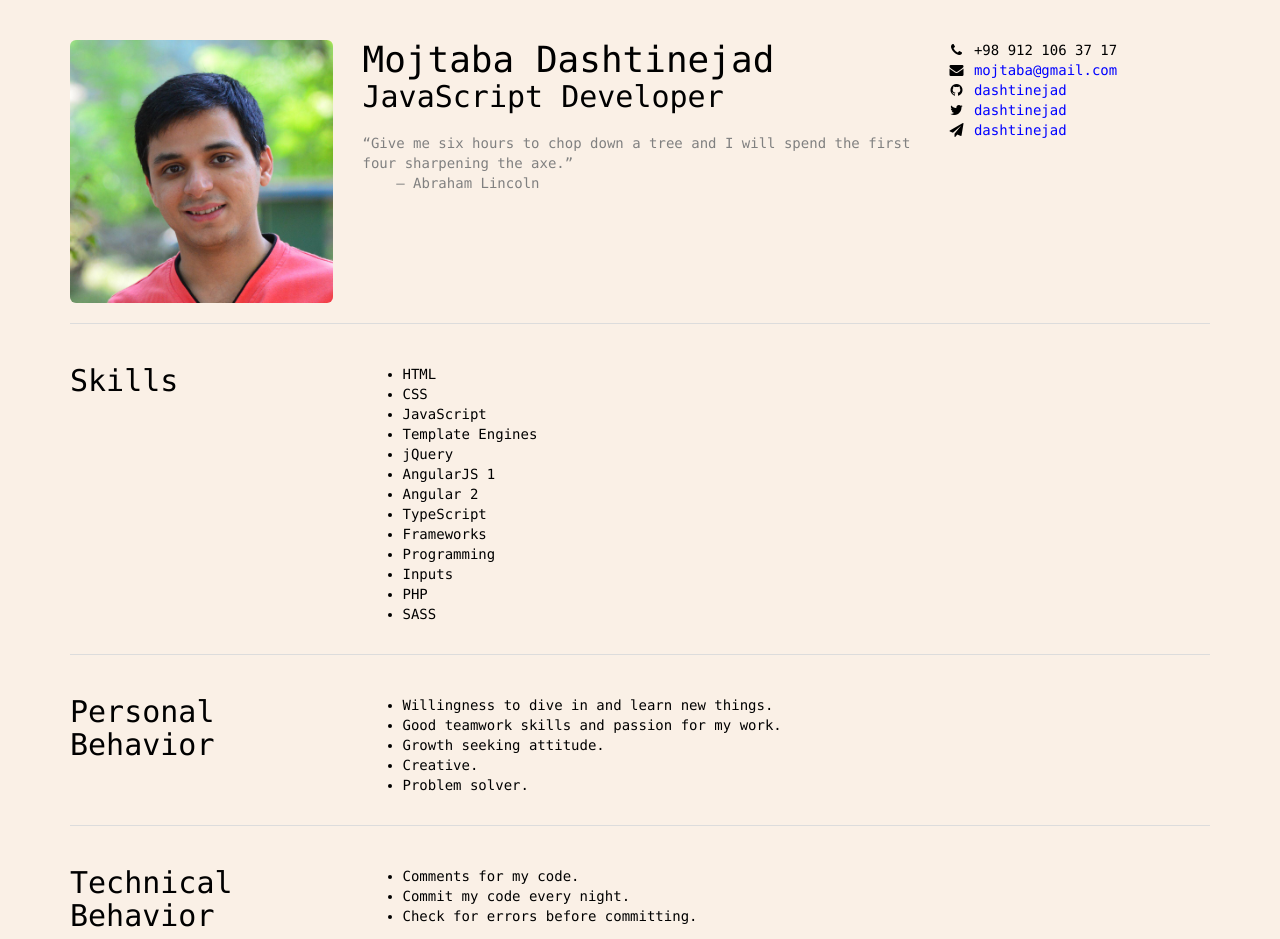
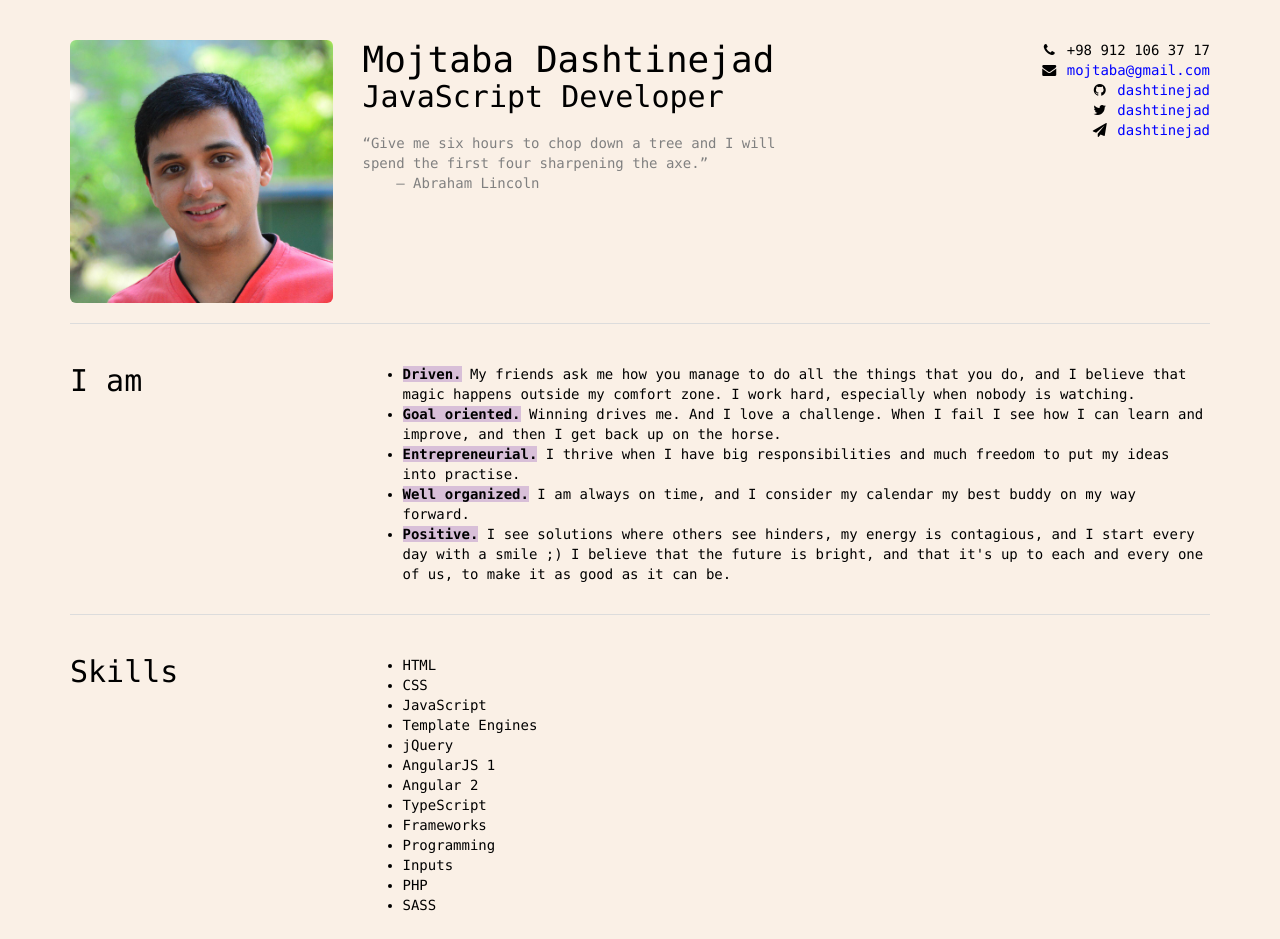
Before and after one commit to dashtinejad/resume, a plain HTML site: page index.html in a window 1280 px wide. Shown: the top 939 px of the page. Drawn offline with Linux system fonts and the light colour scheme.

Commit message:
add summary about myself

```diff
--- a/asset/style.css
+++ b/asset/style.css
@@ -44,3 +44,7 @@ footer span {
 .skill-icon {
     display: none;
 }
+
+strong {
+    background: thistle;
+}
--- a/index.html
+++ b/index.html
@@ -8,7 +8,7 @@
     <title>Mojtaba Dashtinejad - CV</title>
     <link rel="stylesheet" href="asset/font-awesome/css/font-awesome.min.css" />
     <link rel="stylesheet" href="asset/bootstrap.min.css" />
-    <link rel="stylesheet" href="asset/style.css" />
+    <link rel="stylesheet" href="asset/style.css?t=1473829151" />
 </head>
 
 <body>
@@ -20,7 +20,7 @@
                 <div class="col-sm-3">
                     <img src="asset/dashtinejad.jpg" alt="Mojtaba Dashtinejad" class="img-responsive img-rounded" />
                 </div>
-                <div class="col-sm-6">
+                <div class="col-sm-5">
                     <h1>Mojtaba Dashtinejad</h1>
                     <h2>JavaScript Developer</h2>
 
@@ -29,12 +29,29 @@
                         <br /> &nbsp; &nbsp; — Abraham Lincoln
                     </div>
                 </div>
-                <div class="col-sm-3">
+                <div class="col-sm-4 text-right">
                     <div><i class="fa fa-fw fa-phone"></i> +98 912 106 37 17</div>
                     <div><i class="fa fa-fw fa-envelope"></i> <a href="mailto:mojtaba&#64;gmail&#46;com">mojtaba&#64;gmail&#46;com</a></div>
                     <div><i class="fa fa-fw fa-github"></i> <a href="https://github.com/dashtinejad" target="_blank">dashtinejad</a></div>
                     <div><i class="fa fa-fw fa-twitter"></i> <a href="https://twitter.com/dashtinejad" target="_blank">dashtinejad</a></div>
                     <div><i class="fa fa-fw fa-paper-plane"></i> <a href="https://telegram.me/dashtinejad" target="_blank">dashtinejad</a></div>
+                </div>
+            </div>
+        </section>
+
+        <section>
+            <div class="row">
+                <div class="col-sm-3">
+                    <h2>I am</h2>
+                </div>
+                <div class="col-sm-9">
+                    <ul>
+                        <li><strong>Driven.</strong> My friends ask me how you manage to do all the things that you do, and I believe that magic happens outside my comfort zone. I work hard, especially when nobody is watching.</li>
+                        <li><strong>Goal oriented.</strong> Winning drives me. And I love a challenge. When I fail I see how I can learn and improve, and then I get back up on the horse.</li>
+                        <li><strong>Entrepreneurial.</strong> I thrive when I have big responsibilities and much freedom to put my ideas into practise.</li>
+                        <li><strong>Well organized.</strong> I am always on time, and I consider my calendar my best buddy on my way forward.</li>
+                        <li><strong>Positive.</strong> I see solutions where others see hinders, my energy is contagious, and I start every day with a smile ;) I believe that the future is bright, and that it's up to each and every one of us, to make it as good as it can be.</li>
+                    </ul>
                 </div>
             </div>
         </section>
@@ -63,6 +80,8 @@
                 </div>
             </div>
         </section>
+
+
 
         <section>
             <div class="row">
```
